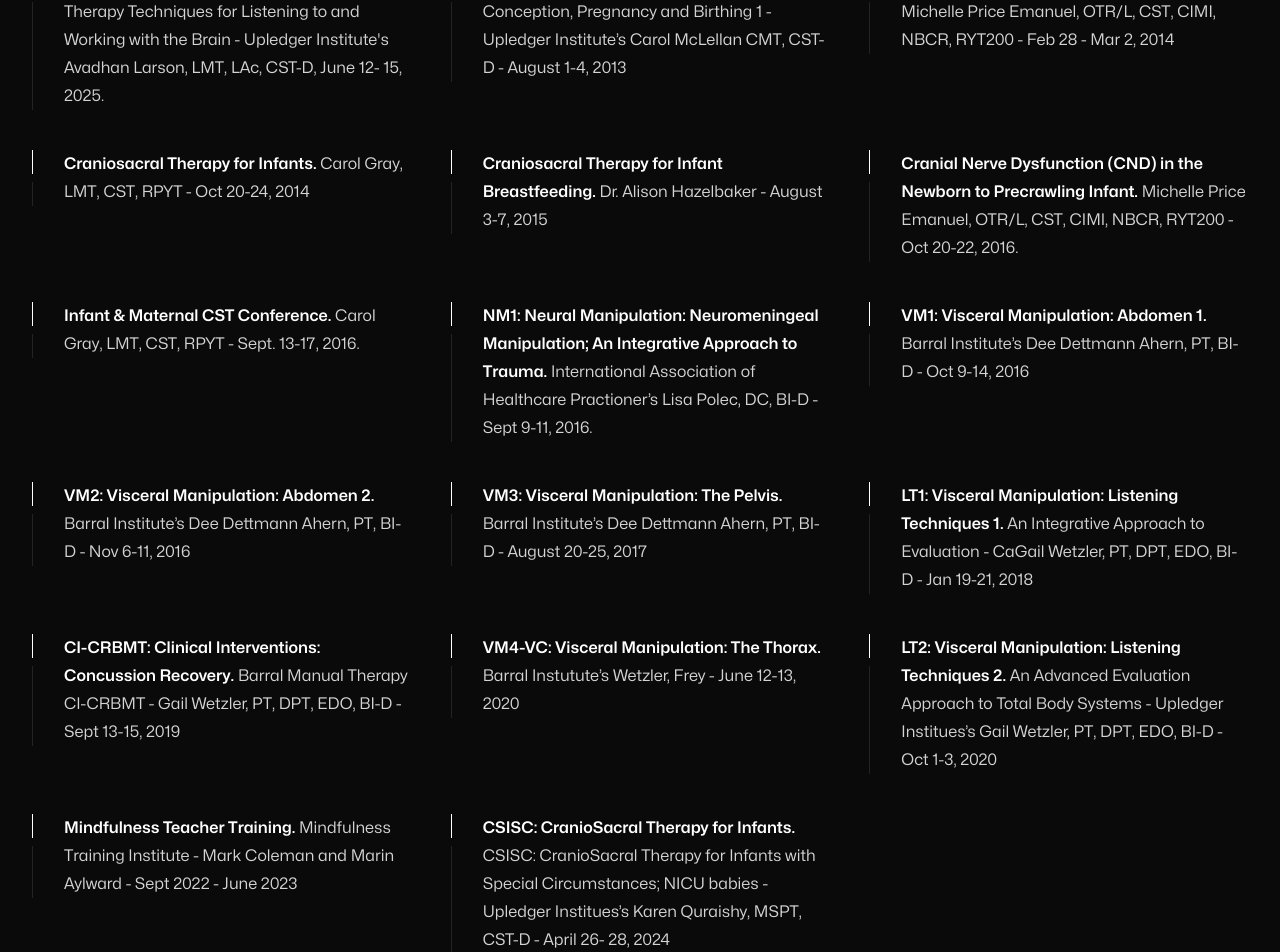
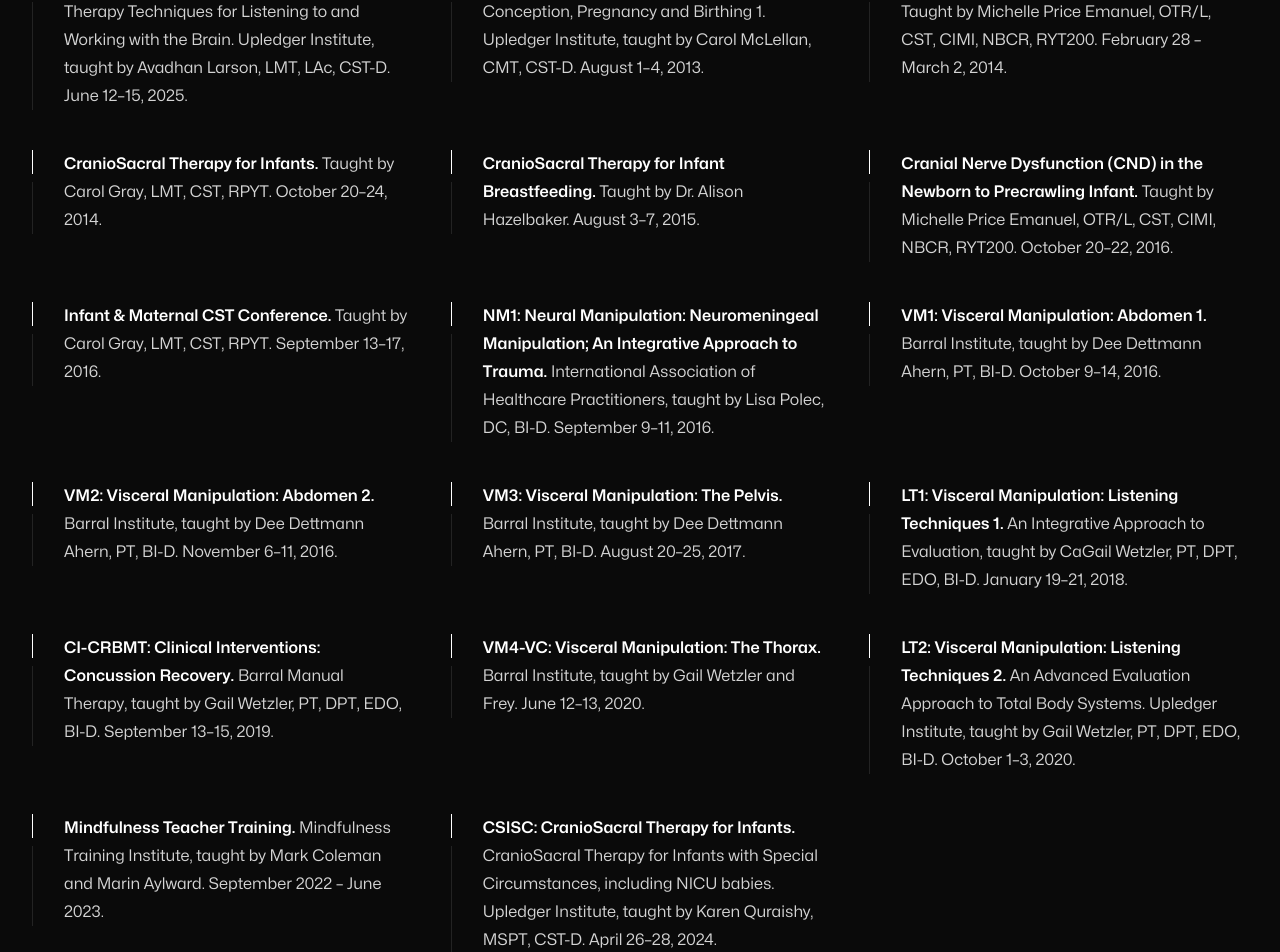
Before and after one commit to elsigh/craniomom.com, a Next.js app: page /about in a window 1280 px wide. Shown: the part 1726-2678 px from the top of the page. Built offline with nearby package versions, Linux system fonts and the light colour scheme.

Commit message:
Make classes & training list easier to read
Rewrite each entry as a clear sentence with the presenter introduced by
"taught by", fix spelling (Institute, Practitioners, Instutute) and
use proper en dashes in date ranges.

```diff
--- a/src/app/about/page.jsx
+++ b/src/app/about/page.jsx
@@ -22,87 +22,92 @@ function Education() {
         <GridList>
           <GridListItem title="TBSP1" invert>
             The Brain Speaks 1: CranioSacral Therapy Techniques for Listening to
-            and Working with the Brain - Upledger Institute&apos;s Avadhan Larson,
-            LMT, LAc, CST-D, June 12- 15, 2025.
+            and Working with the Brain. Upledger Institute, taught by Avadhan
+            Larson, LMT, LAc, CST-D. June 12–15, 2025.
           </GridListItem>
           <GridListItem title="CCPB1" invert>
-            CranioSacral Applications for Conception, Pregnancy and Birthing 1 -
-            Upledger Institute’s Carol McLellan CMT, CST-D - August 1-4, 2013
+            CranioSacral Applications for Conception, Pregnancy and Birthing 1.
+            Upledger Institute, taught by Carol McLellan, CMT, CST-D. August
+            1–4, 2013.
           </GridListItem>
           <GridListItem title="TummyTime Training for Professionals" invert>
-            Michelle Price Emanuel, OTR/L, CST, CIMI, NBCR, RYT200 - Feb 28 -
-            Mar 2, 2014
+            Taught by Michelle Price Emanuel, OTR/L, CST, CIMI, NBCR, RYT200.
+            February 28 – March 2, 2014.
           </GridListItem>
-          <GridListItem title="Craniosacral Therapy for Infants" invert>
-            Carol Gray, LMT, CST, RPYT - Oct 20-24, 2014
+          <GridListItem title="CranioSacral Therapy for Infants" invert>
+            Taught by Carol Gray, LMT, CST, RPYT. October 20–24, 2014.
           </GridListItem>
           <GridListItem
-            title="Craniosacral Therapy for Infant Breastfeeding"
+            title="CranioSacral Therapy for Infant Breastfeeding"
             invert
           >
-            Dr. Alison Hazelbaker - August 3-7, 2015
+            Taught by Dr. Alison Hazelbaker. August 3–7, 2015.
           </GridListItem>
           <GridListItem
             title="Cranial Nerve Dysfunction (CND) in the Newborn to Precrawling Infant"
             invert
           >
-            Michelle Price Emanuel, OTR/L, CST, CIMI, NBCR, RYT200 - Oct 20-22,
-            2016.
+            Taught by Michelle Price Emanuel, OTR/L, CST, CIMI, NBCR, RYT200.
+            October 20–22, 2016.
           </GridListItem>
           <GridListItem title="Infant & Maternal CST Conference" invert>
-            Carol Gray, LMT, CST, RPYT - Sept. 13-17, 2016.
+            Taught by Carol Gray, LMT, CST, RPYT. September 13–17, 2016.
           </GridListItem>
           <GridListItem
             title="NM1: Neural Manipulation: Neuromeningeal Manipulation; An Integrative Approach to Trauma"
             invert
           >
-            International Association of Healthcare Practioner’s Lisa Polec, DC,
-            BI-D - Sept 9-11, 2016.
+            International Association of Healthcare Practitioners, taught by
+            Lisa Polec, DC, BI-D. September 9–11, 2016.
           </GridListItem>
           <GridListItem title="VM1: Visceral Manipulation: Abdomen 1" invert>
-            Barral Institute’s Dee Dettmann Ahern, PT, BI-D - Oct 9-14, 2016
+            Barral Institute, taught by Dee Dettmann Ahern, PT, BI-D. October
+            9–14, 2016.
           </GridListItem>
           <GridListItem title="VM2: Visceral Manipulation: Abdomen 2" invert>
-            Barral Institute’s Dee Dettmann Ahern, PT, BI-D - Nov 6-11, 2016
+            Barral Institute, taught by Dee Dettmann Ahern, PT, BI-D. November
+            6–11, 2016.
           </GridListItem>
           <GridListItem title="VM3: Visceral Manipulation: The Pelvis" invert>
-            Barral Institute’s Dee Dettmann Ahern, PT, BI-D - August 20-25, 2017
+            Barral Institute, taught by Dee Dettmann Ahern, PT, BI-D. August
+            20–25, 2017.
           </GridListItem>
           <GridListItem
             title="LT1: Visceral Manipulation: Listening Techniques 1"
             invert
           >
-            An Integrative Approach to Evaluation - CaGail Wetzler, PT, DPT,
-            EDO, BI-D - Jan 19-21, 2018
+            An Integrative Approach to Evaluation, taught by CaGail Wetzler, PT,
+            DPT, EDO, BI-D. January 19–21, 2018.
           </GridListItem>
           <GridListItem
             title="CI-CRBMT: Clinical Interventions: Concussion Recovery"
             invert
           >
-            Barral Manual Therapy CI-CRBMT - Gail Wetzler, PT, DPT, EDO, BI-D -
-            Sept 13-15, 2019
+            Barral Manual Therapy, taught by Gail Wetzler, PT, DPT, EDO, BI-D.
+            September 13–15, 2019.
           </GridListItem>
           <GridListItem
             title="VM4-VC: Visceral Manipulation: The Thorax"
             invert
           >
-            Barral Instutute’s Wetzler, Frey - June 12-13, 2020
+            Barral Institute, taught by Gail Wetzler and Frey. June 12–13, 2020.
           </GridListItem>
           <GridListItem
             title="LT2: Visceral Manipulation: Listening Techniques 2"
             invert
           >
-            An Advanced Evaluation Approach to Total Body Systems - Upledger
-            Institues’s Gail Wetzler, PT, DPT, EDO, BI-D - Oct 1-3, 2020
+            An Advanced Evaluation Approach to Total Body Systems. Upledger
+            Institute, taught by Gail Wetzler, PT, DPT, EDO, BI-D. October 1–3,
+            2020.
           </GridListItem>
           <GridListItem title="Mindfulness Teacher Training" invert>
-            Mindfulness Training Institute - Mark Coleman and Marin Aylward -
-            Sept 2022 - June 2023
+            Mindfulness Training Institute, taught by Mark Coleman and Marin
+            Aylward. September 2022 – June 2023.
           </GridListItem>
           <GridListItem title="CSISC: CranioSacral Therapy for Infants" invert>
-            CSISC: CranioSacral Therapy for Infants with Special Circumstances;
-            NICU babies - Upledger Institues’s Karen Quraishy, MSPT, CST-D -
-            April 26- 28, 2024
+            CranioSacral Therapy for Infants with Special Circumstances, including
+            NICU babies. Upledger Institute, taught by Karen Quraishy, MSPT,
+            CST-D. April 26–28, 2024.
           </GridListItem>
         </GridList>
       </Container>
```
